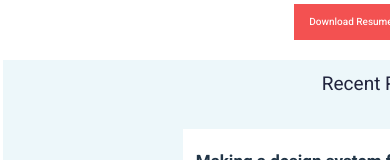
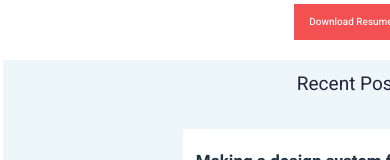
Before and after one commit to ThaysPei/Portf-lio-UI, a React (Vite) app: page / in a window 390 px wide. Shown: the part 535-695 px from the top of the page. Built offline with nearby package versions, Linux system fonts and the light colour scheme.

Commit message:
atualização de stylo do componente

```diff
--- a/src/components/topposts/style.css
+++ b/src/components/topposts/style.css
@@ -95,7 +95,7 @@
   }
   .container-title h3 {
     font-size: 19px;
-    margin-left: 150px;
+    margin-left: 100px;
   }
   .container-title a {
     display: none;
```
